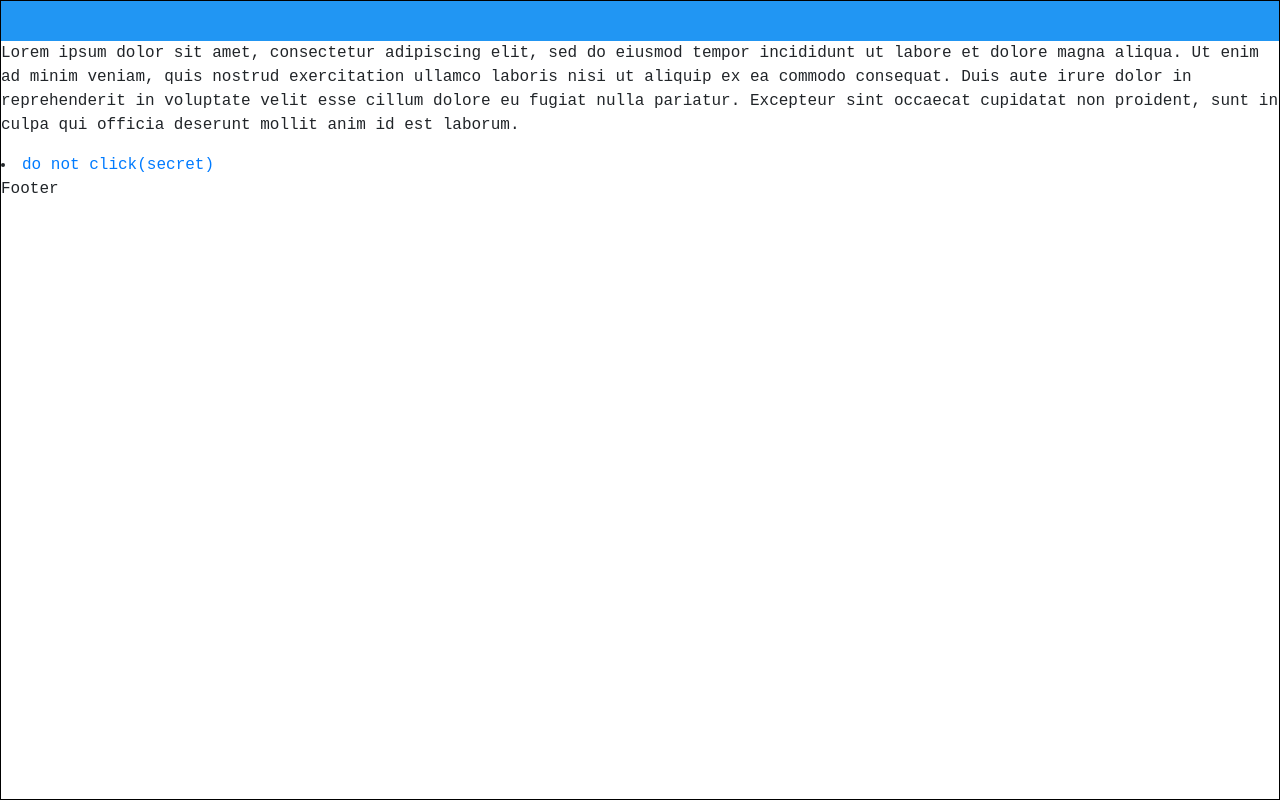
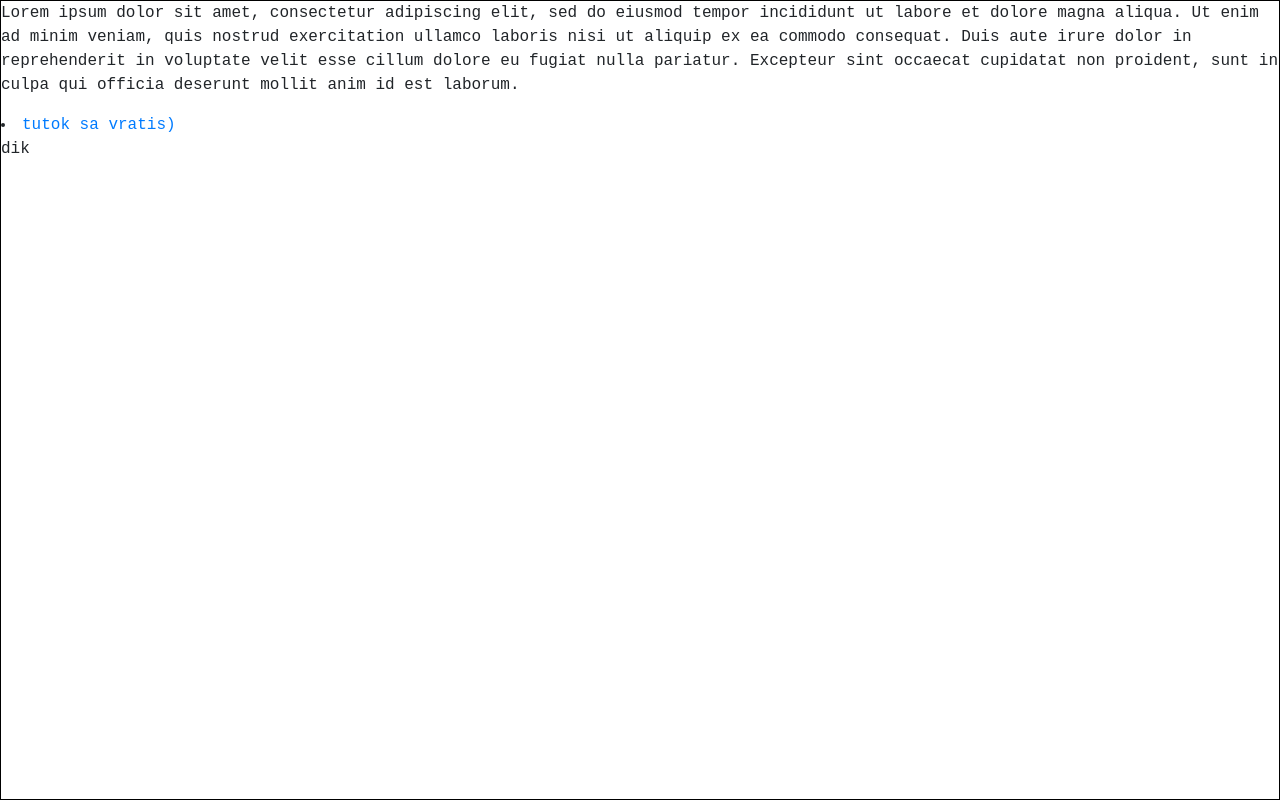
Before and after one commit to mdragun1/Hlavna_Stranka, a plain HTML site: page Index.html in a window 1280 px wide. Drawn offline with nearby package versions, Linux system fonts and the light colour scheme.

Commit message:
Update Index.html

```diff
--- a/Index.html
+++ b/Index.html
@@ -8,14 +8,15 @@ integrity="sha384-9aIt2nRpC12Uk9gS9baDl411NQApFmC26EwAOH8WgZl5MYYxFfc+NcPb1dKGj7
 <head/>
 
 <body>
-  <div class="grid-container">
-  </div>
-    <div class="item3"><p  id="Latinskytext">Lorem ipsum dolor sit amet, consectetur adipiscing elit, sed do eiusmod tempor incididunt ut labore et dolore magna aliqua.
+    <div class="item3"><p  id="Latinskytext">
+
+
+      Lorem ipsum dolor sit amet, consectetur adipiscing elit, sed do eiusmod tempor incididunt ut labore et dolore magna aliqua.
     Ut enim ad minim veniam, quis nostrud exercitation ullamco laboris nisi ut aliquip ex ea commodo consequat.
     Duis aute irure dolor in reprehenderit in voluptate velit esse cillum dolore eu fugiat nulla pariatur.
     Excepteur sint occaecat cupidatat non proident, sunt in culpa qui officia deserunt mollit anim id est laborum.</p></div>
-    <div class="item4"><li><a href="index.html">do not click(secret)</a></li></div>
-    <div class="item5">Footer</div>
+    <div class="item4"><li><a href="index.html">tutok sa vratis)</a></li></div>
+    <div class="item5">dik</div>
   </div>
 
 
```
